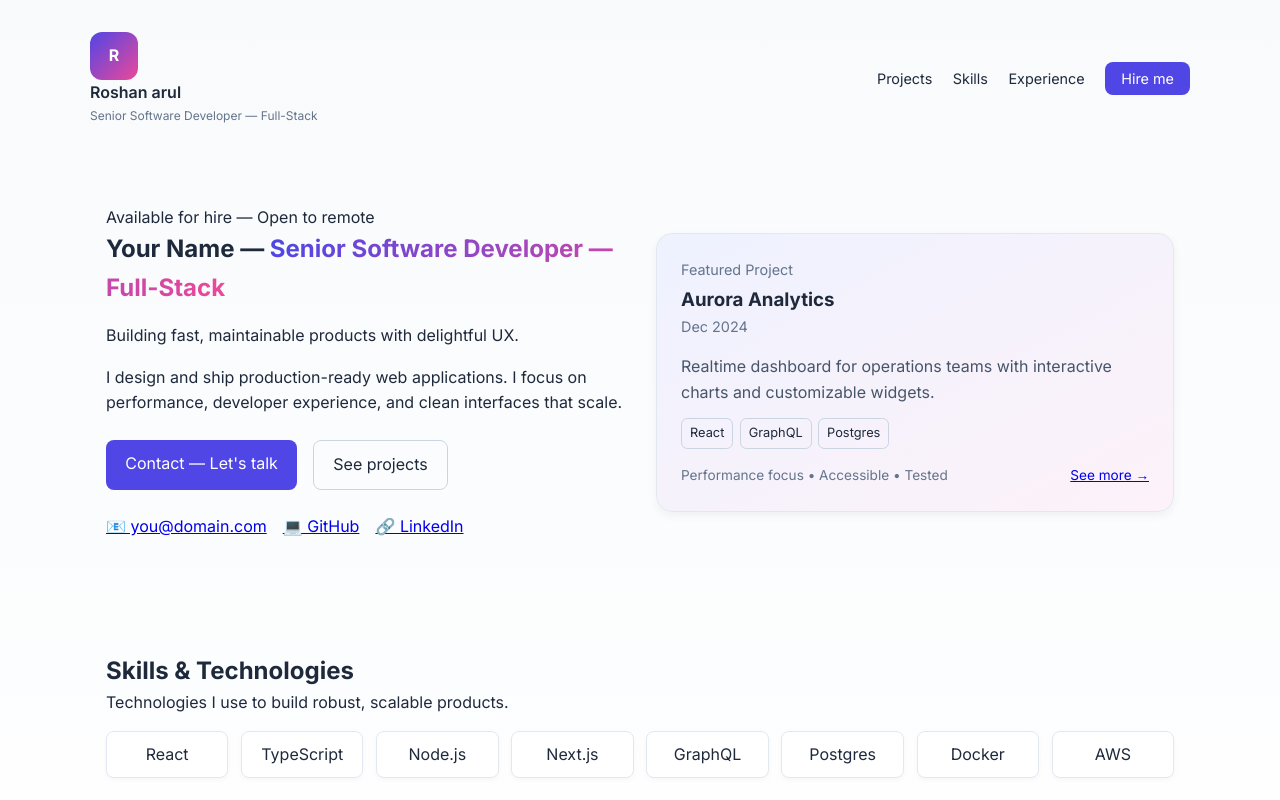
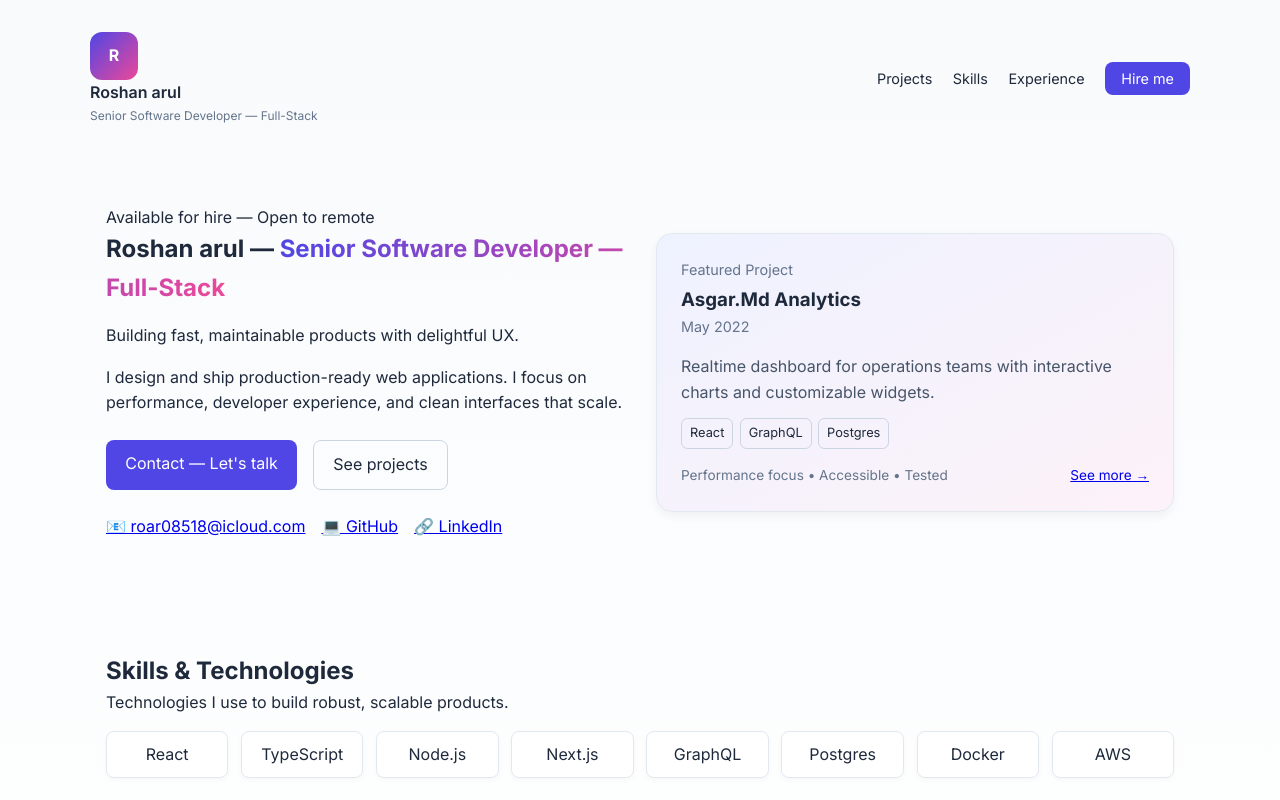
Before and after one commit to Deve-ROAR/ROAR, a plain HTML site: page index.html in a window 1280 px wide. Shown: the top 800 px of the page. Drawn offline with Linux system fonts and the light colour scheme.

Commit message:
Update index.html

```diff
--- a/index.html
+++ b/index.html
@@ -31,7 +31,7 @@
     <section class="hero">
       <div class="hero-text fade-in-left">
         <p class="availability">Available for hire — Open to remote</p>
-        <h1>Your Name — <span class="gradient">Senior Software Developer — Full-Stack</span></h1>
+        <h1>Roshan arul — <span class="gradient">Senior Software Developer — Full-Stack</span></h1>
         <p class="tagline">Building fast, maintainable products with delightful UX.</p>
         <p class="intro">I design and ship production-ready web applications. I focus on performance, developer experience, and clean interfaces that scale.</p>
         <div class="hero-buttons">
@@ -39,9 +39,9 @@
           <a href="#projects" class="btn outline">See projects</a>
         </div>
         <div class="links">
-          <a href="mailto:you@domain.com">📧 you@domain.com</a>
-          <a href="#">💻 GitHub</a>
-          <a href="#">🔗 LinkedIn</a>
+          <a href="mailto:roar08518@icloud.com">📧 roar08518@icloud.com</a>
+          <a href="https://github.com/Deve-ROAR">💻 GitHub</a>
+          <a href="https://www.linkedin.com/in/roshan-arul-89ba542a8/">🔗 LinkedIn</a>
         </div>
       </div>
 
@@ -50,9 +50,9 @@
           <div class="card-head">
             <div>
               <p class="muted">Featured Project</p>
-              <h3>Aurora Analytics</h3>
+              <h3>Asgar.Md Analytics</h3>
             </div>
-            <p class="muted">Dec 2024</p>
+            <p class="muted">May 2022</p>
           </div>
           <p class="desc">Realtime dashboard for operations teams with interactive charts and customizable widgets.</p>
           <div class="tags">
```
